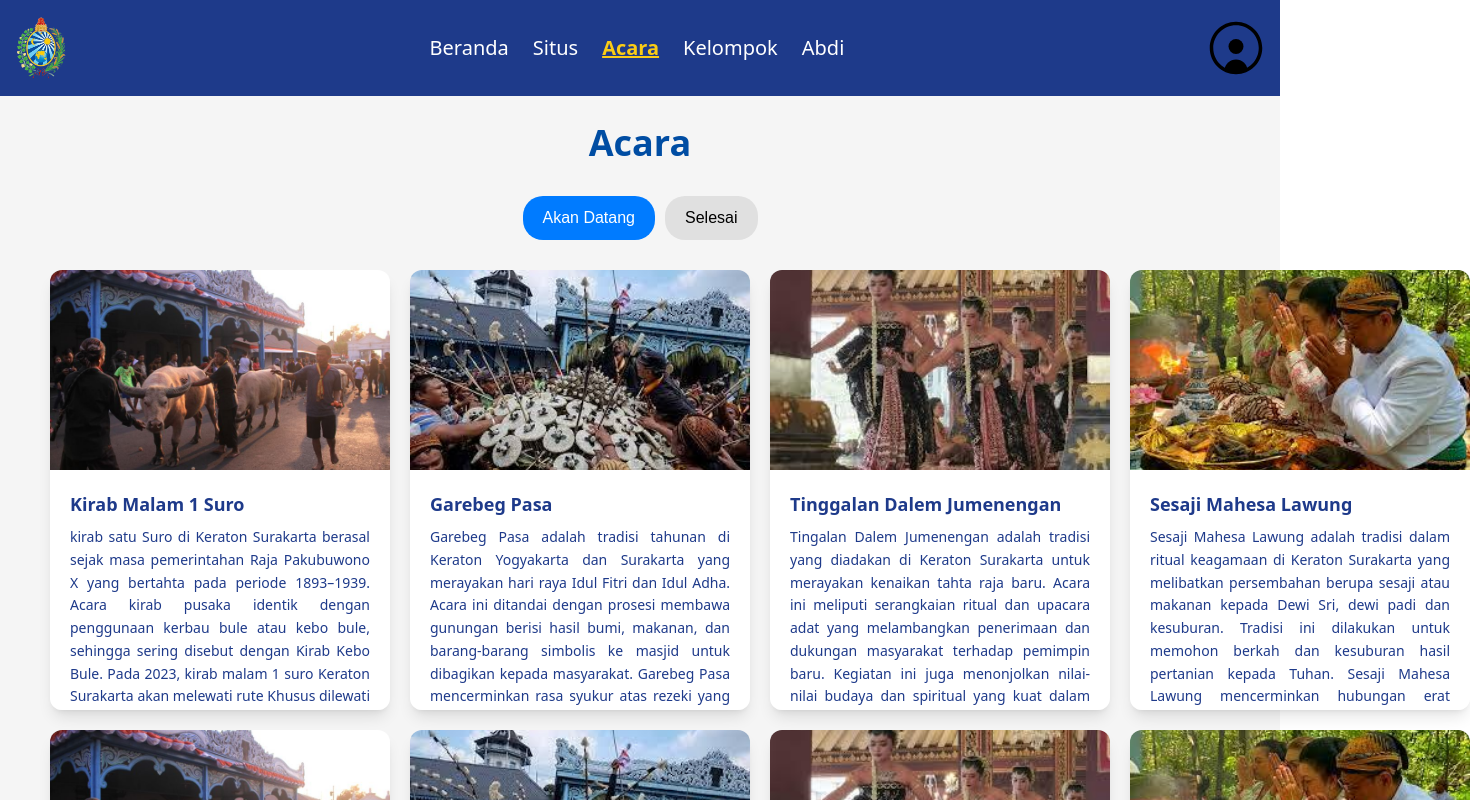
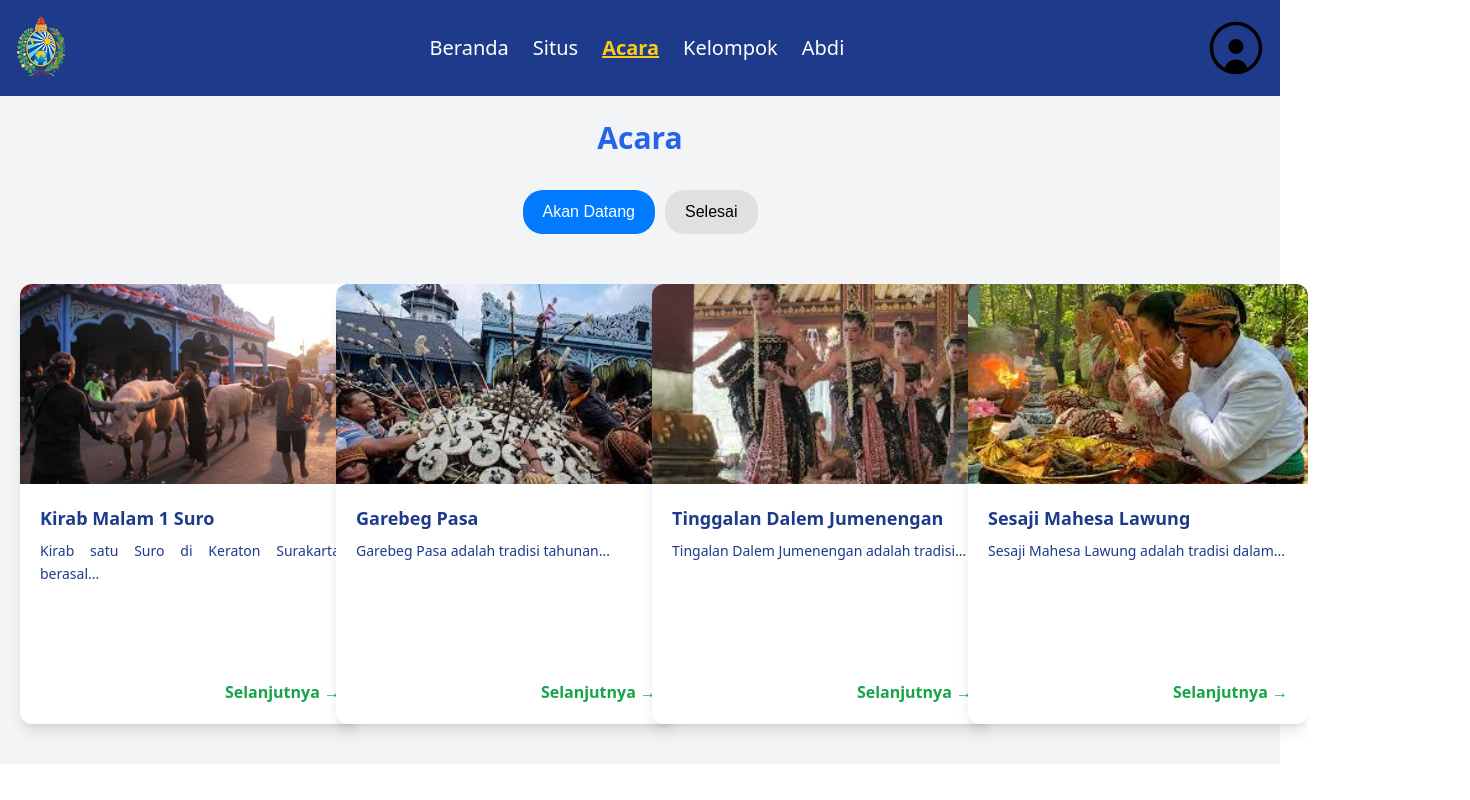
Before and after one commit to Nickskenneth/WebKraton, a SvelteKit app: page /acara/acaraAkanDatang in a window 1280 px wide. Shown: the top 800 px of the page, 1470 px wide, since content can reach past the window. Built offline with nearby package versions, Linux system fonts and the light colour scheme.

Commit message:
benerin landing page, situs, dan acara.

```diff
--- a/src/lib/components/CardAbout.svelte
+++ b/src/lib/components/CardAbout.svelte
@@ -5,7 +5,7 @@
 </script>
 
 <div
-    class="w-[372px] h-[440px] rounded-xl p-6 shadow-lg flex flex-col justify-start items-center"
+    class="w-[340px] h-[440px] rounded-xl p-6 shadow-lg flex flex-col justify-start items-center"
     style="background-color: {bgColor};"
 >
     <img
--- a/src/lib/components/HeroSection.svelte
+++ b/src/lib/components/HeroSection.svelte
@@ -2,20 +2,18 @@
     import CarouselComponent from './Carousel.svelte';
 </script>
 
-<section class="relative bg-cover bg-center h-[700px]" style="background-image: url('/KeratonSoloBG.jpg')">
-    <div class="absolute inset-0 bg-black bg-opacity-50 flex flex-col justify-center items-center text-center text-white h-full w-full">
-        <h1 class="text-4xl md:text-6xl font-bold">Maha Menteri Keraton Surakarta</h1>
+<section class="relative bg-cover bg-center h-[500px] md:h-[700px] w-full bg-[url('/KeratonSoloBG.jpg')]">
+    <div class="absolute inset-0 bg-black bg-opacity-50 flex flex-col justify-center items-center text-center text-white h-full w-full px-4">
+        <h1 class="text-3xl md:text-5xl lg:text-6xl font-bold">Maha Menteri Keraton Surakarta</h1>
         <p class="mt-4 text-lg md:text-2xl">Deskripsi singkat mengenai Maha Menteri Keraton Surakarta</p>
 
         <!-- Carousel di bawah tulisan -->
         <div class="mt-8 text-2xl font-bold">
             Acara Mendatang
         </div>
-        <!-- <div class="mt-8 w-full max-w-screen-xl">
-            <CarouselComponent />
-        </div> -->
     </div>
 </section>
+
 
 <style>
     section {
--- a/src/routes/+page.svelte
+++ b/src/routes/+page.svelte
@@ -23,7 +23,7 @@
 <!-- SECTION ABOUT KERATON -->
 <section class="py-10 px-5 bg-gray-100">
 	<h2 class="text-2xl font-bold text-blue-600 text-center mb-6">Tentang Kraton Solo</h2>
-	<div class="grid grid-cols-1 sm:grid-cols-2 lg:grid-cols-3 gap-6">
+	<div class="grid grid-cols-1 sm:grid-cols-2 lg:grid-cols-3 gap-6 mx-auto max-w-6xl">
 		<CardAbout
 			content="Keraton Surakarta Hadiningrat adalah istana resmi Kesultanan Surakarta, yang didirikan oleh Paku Buwono II pada tahun 1745..."
 			imageSrc="\KeratonSurakartaAbt.jpg"
@@ -46,13 +46,18 @@
 <section class="py-10 px-5 bg-white">
 	<div class="flex justify-between items-center mb-6">
 		<h2 class="text-2xl font-bold text-blue-600">Situs Bersejarah</h2>
-		<ButtonLihatSemua href="/situsBersejarah" label="Lihat Semua" />
+		<ButtonLihatSemua href="\loginKraton" label="Lihat Semua" />
 	</div>
 	<div class="grid grid-cols-1 sm:grid-cols-2 lg:grid-cols-4 gap-6">
-		<CardBesar title="Keraton Surakarta Hadiningrat" content="..." imageSrc="\KeratonSurakarta.jpg" />
-		<CardBesar title="Pesanggerahan Langenharjo" content="..." imageSrc="\Langenharjo.jpg" />
-		<CardBesar title="Bunker Kuno Surakarta" content="..." imageSrc="\BunkerKunoSurakarta.jpg" />
-		<CardBesar title="Umbul Tirto Mulyo" content="..." imageSrc="\UmbulTirtoMulyo.jpg" />
+		<CardBesar
+			title="Keraton Surakarta Hadiningrat"
+			content="..."
+			imageSrc="\KeratonSurakarta.jpg"
+			href="\loginKraton"
+		/>
+		<CardBesar title="Pesanggerahan Langenharjo" content="..." imageSrc="\Langenharjo.jpg" href="\loginKraton"/>
+		<CardBesar title="Bunker Kuno Surakarta" content="..." imageSrc="\BunkerKunoSurakarta.jpg" href="\loginKraton"/>
+		<CardBesar title="Umbul Tirto Mulyo" content="..." imageSrc="\UmbulTirtoMulyo.jpg" href="\loginKraton"/>
 	</div>
 </section>
 
@@ -60,13 +65,18 @@
 <section class="py-10 px-5 bg-gray-100">
 	<div class="flex justify-between items-center mb-6">
 		<h2 class="text-2xl font-bold text-blue-600">Acara</h2>
-		<ButtonLihatSemua href="/acara/acaraAkanDatang" label="Lihat Semua" />
+		<ButtonLihatSemua href="\loginKraton" label="Lihat Semua" />
 	</div>
 	<div class="grid grid-cols-1 sm:grid-cols-2 lg:grid-cols-4 gap-6">
-		<CardBesar title="Kirab Malam 1 Suro" content="..." imageSrc="\Kirab1Suro.jpg" />
-		<CardBesar title="Garebeg Pasa" content="..." imageSrc="\GarebegPasa.jpg" />
-		<CardBesar title="Tinggalan Dalem Jumenengan" content="..." imageSrc="\TinggalanDalemJumenengan.jpg" />
-		<CardBesar title="Sesaji Mahesa Lawung" content="..." imageSrc="\SesajiMahesaLawung.jpg" />
+		<CardBesar title="Kirab Malam 1 Suro" content="..." imageSrc="\Kirab1Suro.jpg" href="\loginKraton"/>
+		<CardBesar title="Garebeg Pasa" content="..." imageSrc="\GarebegPasa.jpg" href="\loginKraton"/>
+		<CardBesar
+			title="Tinggalan Dalem Jumenengan"
+			content="..."
+			imageSrc="\TinggalanDalemJumenengan.jpg"
+			href="\loginKraton"
+		/>
+		<CardBesar title="Sesaji Mahesa Lawung" content="..." imageSrc="\SesajiMahesaLawung.jpg" href="\loginKraton"/>
 	</div>
 </section>
 
@@ -74,13 +84,17 @@
 <section class="py-10 px-5 bg-white">
 	<div class="flex justify-between items-center mb-6">
 		<h2 class="text-2xl font-bold text-blue-600">Organisasi</h2>
-		<ButtonLihatSemua href="/kelompok/organisasi" label="Lihat Semua" />
+		<ButtonLihatSemua href="\loginKraton" label="Lihat Semua" />
 	</div>
 	<div class="grid grid-cols-1 sm:grid-cols-2 lg:grid-cols-4 gap-6">
-		<CardKecil title="Bregada - Prajurit Karaton Surakarta" imageSrc="\Bregada.png" />
-		<CardKecil title="Putri Narpo Wandowo" imageSrc="\PutriNarpoWandowo.jpg" />
-		<CardKecil title="Lembaga Dewan Adat Keraton Surakarta" imageSrc="\LembagaDewanAdatKeratonSurakarta.jpg" />
-		<CardKecil title="Bregada - Prajurit Karaton Surakarta" imageSrc="\Bregada.png" />
+		<CardKecil title="Bregada - Prajurit Karaton Surakarta" imageSrc="\Bregada.png" href="\loginKraton"/>
+		<CardKecil title="Putri Narpo Wandowo" imageSrc="\PutriNarpoWandowo.jpg" href="\loginKraton"/>
+		<CardKecil
+			title="Lembaga Dewan Adat Keraton Surakarta"
+			imageSrc="\LembagaDewanAdatKeratonSurakarta.jpg"
+			href="\loginKraton"
+		/>
+		<CardKecil title="Bregada - Prajurit Karaton Surakarta" imageSrc="\Bregada.png" href="\loginKraton"/>
 	</div>
 </section>
 
@@ -88,16 +102,15 @@
 <section class="py-10 px-5 bg-gray-100">
 	<div class="flex justify-between items-center mb-6">
 		<h2 class="text-2xl font-bold text-blue-600">Komunitas</h2>
-		<ButtonLihatSemua href="/kelompok/komunitas" label="Lihat Semua" />
+		<ButtonLihatSemua href="\loginKraton" label="Lihat Semua" />
 	</div>
 	<div class="grid grid-cols-1 sm:grid-cols-2 lg:grid-cols-4 gap-6">
-		<CardKecil title="Pakasa" imageSrc="\Pakasa.jpg" />
-		<CardKecil title="Sinau Batik" imageSrc="\SinauBatik.jpg" />
-		<CardKecil title="Solo Societeit" imageSrc="\SoloSocieteit.JPG" />
-		<CardKecil title="Pakasa" imageSrc="\Pakasa.jpg" />
+		<CardKecil title="Pakasa" imageSrc="\Pakasa.jpg" href="\loginKraton"/>
+		<CardKecil title="Sinau Batik" imageSrc="\SinauBatik.jpg" href="\loginKraton"/>
+		<CardKecil title="Solo Societeit" imageSrc="\SoloSocieteit.JPG" href="\loginKraton"/>
+		<CardKecil title="Pakasa" imageSrc="\Pakasa.jpg" href="\loginKraton"/>
 	</div>
 </section>
 
 <style>
-	/* Responsive Utility Classes Already Provided by Tailwind CSS */
 </style>
--- a/src/routes/acara/+layout.svelte
+++ b/src/routes/acara/+layout.svelte
@@ -2,49 +2,17 @@
 	import NavBarL from '$lib/components/NavBarL.svelte';
 	import TabNav from '$lib/components/TabNav.svelte';
 
-	// Definisikan array buttons untuk navigasi tab
 	const buttons = [
 		{ text: 'Akan Datang', href: '/acara/acaraAkanDatang' },
-		{ text: 'Selesai', href: '/acara/acaraSelesai' }
+		{ text: 'Selesai', href: '/acara/acaraSelesai' },
 	];
 </script>
 
-<!-- Bagian utama layout -->
-<main>
-	<!-- Tempatkan Navbar di bagian atas -->
-	<slot name="navbar" />
+<main class="bg-white">
 	<NavBarL />
-
-	<!-- Judul halaman -->
-	<h1 class="section-title">Acara</h1>
-
-	<!-- Kontainer untuk TabNav -->
-	<div class="tab-nav-container">
+	<h1 class="text-3xl font-bold text-center text-blue-600 bg-gray-100 py-6">Acara</h1>
+	<div class="bg-gray-100">
 		<TabNav {buttons} />
-		<!-- Panggil komponen TabNav dan operkan buttons -->
 	</div>
-
-	<!-- Tempat untuk memuat konten halaman (dari masing-masing page) -->
 	<slot />
 </main>
-
-<style>
-	/* Gaya untuk kontainer TabNav */
-	.tab-nav-container {
-		/* margin-bottom: 20px; */
-		display: flex;
-		justify-content: center; /* Posisikan navigasi tab di tengah */
-		background-color: #f5f5f5;
-	}
-
-	/* Gaya untuk judul halaman */
-	.section-title {
-		font-size: 36px;
-		font-weight: bold;
-		text-align: center;
-		color: #004da3;
-		background-color: #f5f5f5;
-		padding-top:20px ;
-		padding-bottom: 16px;
-	}
-</style>
--- a/src/routes/acara/acaraAkanDatang/+page.svelte
+++ b/src/routes/acara/acaraAkanDatang/+page.svelte
@@ -1,98 +1,46 @@
 <script>
-	import CardBesar from '$lib/components/CardBesar.svelte'; // Import CardBesar untuk menampilkan acara
-	import NavBarL from '$lib/components/NavBarL.svelte';
+	import CardBesar from '$lib/components/CardBesar.svelte';
+
+	let acaraList = [
+		{
+			title: 'Kirab Malam 1 Suro',
+			content: 'Kirab satu Suro di Keraton Surakarta berasal...',
+			imageSrc: '/Kirab1Suro.jpg',
+			href: '/detailAcara'
+		},
+		{
+			title: 'Garebeg Pasa',
+			content: 'Garebeg Pasa adalah tradisi tahunan...',
+			imageSrc: '/GarebegPasa.jpg',
+			href: '/detailAcara'
+		},
+		{
+			title: 'Tinggalan Dalem Jumenengan',
+			content: 'Tingalan Dalem Jumenengan adalah tradisi...',
+			imageSrc: '/TinggalanDalemJumenengan.jpg',
+			href: '/detailAcara'
+		},
+		{
+			title: 'Sesaji Mahesa Lawung',
+			content: 'Sesaji Mahesa Lawung adalah tradisi dalam...',
+			imageSrc: '/SesajiMahesaLawung.jpg',
+			href: '/detailAcara'
+		}
+	];
 </script>
 
-<!-- <NavBarL /> -->
-
-<section class="acara-page">
-	<!-- <h2 class="section-title">Acara akan Datang</h2> -->
-
-	<!-- <div class="section-header">
-		<div class="filter-buttons">
-			<button class="filter-btn active">Akan Datang</button>
-			<button class="filter-btn">Selesai</button>
+<section class="bg-gray-100 py-10 px-5">
+	<div class="container mx-auto">
+		<!-- Grid Card -->
+		<div class="grid grid-cols-1 sm:grid-cols-2 lg:grid-cols-3 xl:grid-cols-4 gap-6">
+			{#each acaraList as acara}
+				<CardBesar
+					title={acara.title}
+					content={acara.content}
+					imageSrc={acara.imageSrc}
+					href={acara.href}
+				/>
+			{/each}
 		</div>
-	</div> -->
-
-	<div class="grid-layout">
-		<CardBesar
-			title="Kirab Malam 1 Suro"
-			content="kirab satu Suro di Keraton Surakarta berasal sejak masa pemerintahan Raja Pakubuwono X yang bertahta pada periode 1893–1939. Acara kirab pusaka identik dengan penggunaan kerbau bule atau kebo bule, sehingga sering disebut dengan Kirab Kebo Bule. Pada 2023, kirab malam 1 suro Keraton Surakarta akan melewati rute Khusus dilewati sama seperti tahun-tahun sebelumnya."
-			imageSrc="\Kirab1Suro.jpg"
-			href="\detailAcara"
-		/>
-		<CardBesar
-			title="Garebeg Pasa"
-			content="Garebeg Pasa adalah tradisi tahunan di Keraton Yogyakarta dan Surakarta yang merayakan hari raya Idul Fitri dan Idul Adha. Acara ini ditandai dengan prosesi membawa gunungan berisi hasil bumi, makanan, dan barang-barang simbolis ke masjid untuk dibagikan kepada masyarakat. Garebeg Pasa mencerminkan rasa syukur atas rezeki yang diterima serta menguatkan hubungan antara keraton dan rakyat."
-			imageSrc="\GarebegPasa.jpg"
-			href="\detailAcara"
-		/>
-		<CardBesar
-			title="Tinggalan Dalem Jumenengan"
-			content="Tingalan Dalem Jumenengan adalah tradisi yang diadakan di Keraton Surakarta untuk merayakan kenaikan tahta raja baru. Acara ini meliputi serangkaian ritual dan upacara adat yang melambangkan penerimaan dan dukungan masyarakat terhadap pemimpin baru. Kegiatan ini juga menonjolkan nilai-nilai budaya dan spiritual yang kuat dalam masyarakat Jawa."
-			imageSrc="\TinggalanDalemJumenengan.jpg"
-			href="\detailAcara"
-		/>
-		<CardBesar
-			title="Sesaji Mahesa Lawung"
-			content="Sesaji Mahesa Lawung adalah tradisi dalam ritual keagamaan di Keraton Surakarta yang melibatkan persembahan berupa sesaji atau makanan kepada Dewi Sri, dewi padi dan kesuburan. Tradisi ini dilakukan untuk memohon berkah dan kesuburan hasil pertanian kepada Tuhan. Sesaji Mahesa Lawung mencerminkan hubungan erat antara masyarakat dengan alam dan budaya pertanian Jawa."
-			imageSrc="\SesajiMahesaLawung.jpg"
-			href="\detailAcara"
-		/>
-		<CardBesar
-			title="Kirab Malam 1 Suro"
-			content="kirab satu Suro di Keraton Surakarta berasal sejak masa pemerintahan Raja Pakubuwono X yang bertahta pada periode 1893–1939. Acara kirab pusaka identik dengan penggunaan kerbau bule atau kebo bule, sehingga sering disebut dengan Kirab Kebo Bule. Pada 2023, kirab malam 1 suro Keraton Surakarta akan melewati rute Khusus dilewati sama seperti tahun-tahun sebelumnya."
-			imageSrc="\Kirab1Suro.jpg"
-			href="\detailAcara"
-		/>
-		<CardBesar
-			title="Garebeg Pasa"
-			content="Garebeg Pasa adalah tradisi tahunan di Keraton Yogyakarta dan Surakarta yang merayakan hari raya Idul Fitri dan Idul Adha. Acara ini ditandai dengan prosesi membawa gunungan berisi hasil bumi, makanan, dan barang-barang simbolis ke masjid untuk dibagikan kepada masyarakat. Garebeg Pasa mencerminkan rasa syukur atas rezeki yang diterima serta menguatkan hubungan antara keraton dan rakyat."
-			imageSrc="\GarebegPasa.jpg"
-			href="\detailAcara"
-		/>
-		<CardBesar
-			title="Tinggalan Dalem Jumenengan"
-			content="Tingalan Dalem Jumenengan adalah tradisi yang diadakan di Keraton Surakarta untuk merayakan kenaikan tahta raja baru. Acara ini meliputi serangkaian ritual dan upacara adat yang melambangkan penerimaan dan dukungan masyarakat terhadap pemimpin baru. Kegiatan ini juga menonjolkan nilai-nilai budaya dan spiritual yang kuat dalam masyarakat Jawa."
-			imageSrc="\TinggalanDalemJumenengan.jpg"
-			href="\detailAcara"
-		/>
-		<CardBesar
-			title="Sesaji Mahesa Lawung"
-			content="Sesaji Mahesa Lawung adalah tradisi dalam ritual keagamaan di Keraton Surakarta yang melibatkan persembahan berupa sesaji atau makanan kepada Dewi Sri, dewi padi dan kesuburan. Tradisi ini dilakukan untuk memohon berkah dan kesuburan hasil pertanian kepada Tuhan. Sesaji Mahesa Lawung mencerminkan hubungan erat antara masyarakat dengan alam dan budaya pertanian Jawa."
-			imageSrc="\SesajiMahesaLawung.jpg"
-			href="\detailAcara"
-		/>
 	</div>
 </section>
-
-<style>
-	.acara-page {
-		padding: 20px 40px;
-		background-color: #f5f5f5;
-		max-width: 100%; /* Pastikan lebar maksimalnya 100% */
-		margin: 0 auto; /* Tengah secara horizontal */
-	}
-
-	.grid-layout {
-		display: grid;
-		grid-template-columns: repeat(4, 1fr); /* 4 card per baris */
-		gap: 20px;
-		width: 100%; /* Buat grid memenuhi lebar penuh */
-		padding-left: 10px;
-		padding-right: 10px;
-	}
-
-	@media (max-width: 1200px) {
-		.grid-layout {
-			grid-template-columns: repeat(2, 1fr);
-		}
-	}
-
-	@media (max-width: 768px) {
-		.grid-layout {
-			grid-template-columns: 1fr;
-		}
-	}
-</style>
--- a/src/routes/acara/acaraSelesai/+page.svelte
+++ b/src/routes/acara/acaraSelesai/+page.svelte
@@ -1,84 +1,46 @@
 <script>
-	import CardBesar from '$lib/components/CardBesar.svelte'; // Import CardBesar untuk menampilkan acara
-	import NavBarL from '$lib/components/NavBarL.svelte';
+	import CardBesar from '$lib/components/CardBesar.svelte';
+
+	const acaraList = [
+		{
+			title: 'Sesaji Mahesa Lawung',
+			content: 'Sesaji Mahesa Lawung adalah tradisi dalam ritual keagamaan...',
+			imageSrc: '/SesajiMahesaLawung.jpg',
+			href: '/detailAcara'
+		},
+		{
+			title: 'Tinggalan Dalem Jumenengan',
+			content: 'Tinggalan Dalem Jumenengan adalah tradisi...',
+			imageSrc: '/TinggalanDalemJumenengan.jpg',
+			href: '/detailAcara'
+		},
+		{
+			title: 'Garebeg Pasa',
+			content: 'Garebeg Pasa adalah tradisi tahunan...',
+			imageSrc: '/GarebegPasa.jpg',
+			href: '/detailAcara'
+		},
+		{
+			title: 'Kirab Malam 1 Suro',
+			content: 'Kirab malam 1 Suro di Keraton Surakarta berasal...',
+			imageSrc: '/Kirab1Suro.jpg',
+			href: '/detailAcara'
+		}
+	];
 </script>
 
-<section class="acara-page">
-	<div class="grid-layout">
-		<CardBesar
-			title="Sesaji Mahesa Lawung"
-			content="Sesaji Mahesa Lawung adalah tradisi dalam ritual keagamaan di Keraton Surakarta yang melibatkan persembahan berupa sesaji atau makanan kepada Dewi Sri, dewi padi dan kesuburan. Tradisi ini dilakukan untuk memohon berkah dan kesuburan hasil pertanian kepada Tuhan. Sesaji Mahesa Lawung mencerminkan hubungan erat antara masyarakat dengan alam dan budaya pertanian Jawa."
-			imageSrc="\SesajiMahesaLawung.jpg"
-			href="\detailAcara"
-		/>
-		<CardBesar
-			title="Tinggalan Dalem Jumenengan"
-			content="Tingalan Dalem Jumenengan adalah tradisi yang diadakan di Keraton Surakarta untuk merayakan kenaikan tahta raja baru. Acara ini meliputi serangkaian ritual dan upacara adat yang melambangkan penerimaan dan dukungan masyarakat terhadap pemimpin baru. Kegiatan ini juga menonjolkan nilai-nilai budaya dan spiritual yang kuat dalam masyarakat Jawa."
-			imageSrc="\TinggalanDalemJumenengan.jpg"
-			href="\detailAcara"
-		/>
-		<CardBesar
-			title="Garebeg Pasa"
-			content="Garebeg Pasa adalah tradisi tahunan di Keraton Yogyakarta dan Surakarta yang merayakan hari raya Idul Fitri dan Idul Adha. Acara ini ditandai dengan prosesi membawa gunungan berisi hasil bumi, makanan, dan barang-barang simbolis ke masjid untuk dibagikan kepada masyarakat. Garebeg Pasa mencerminkan rasa syukur atas rezeki yang diterima serta menguatkan hubungan antara keraton dan rakyat."
-			imageSrc="\GarebegPasa.jpg"
-			href="\detailAcara"
-		/>
-		<CardBesar
-			title="Kirab Malam 1 Suro"
-			content="kirab satu Suro di Keraton Surakarta berasal sejak masa pemerintahan Raja Pakubuwono X yang bertahta pada periode 1893–1939. Acara kirab pusaka identik dengan penggunaan kerbau bule atau kebo bule, sehingga sering disebut dengan Kirab Kebo Bule. Pada 2023, kirab malam 1 suro Keraton Surakarta akan melewati rute Khusus dilewati sama seperti tahun-tahun sebelumnya."
-			imageSrc="\Kirab1Suro.jpg"
-			href="\detailAcara"
-		/>
-		<CardBesar
-			title="Sesaji Mahesa Lawung"
-			content="Sesaji Mahesa Lawung adalah tradisi dalam ritual keagamaan di Keraton Surakarta yang melibatkan persembahan berupa sesaji atau makanan kepada Dewi Sri, dewi padi dan kesuburan. Tradisi ini dilakukan untuk memohon berkah dan kesuburan hasil pertanian kepada Tuhan. Sesaji Mahesa Lawung mencerminkan hubungan erat antara masyarakat dengan alam dan budaya pertanian Jawa."
-			imageSrc="\SesajiMahesaLawung.jpg"
-			href="\detailAcara"
-		/>
-		<CardBesar
-			title="Tinggalan Dalem Jumenengan"
-			content="Tingalan Dalem Jumenengan adalah tradisi yang diadakan di Keraton Surakarta untuk merayakan kenaikan tahta raja baru. Acara ini meliputi serangkaian ritual dan upacara adat yang melambangkan penerimaan dan dukungan masyarakat terhadap pemimpin baru. Kegiatan ini juga menonjolkan nilai-nilai budaya dan spiritual yang kuat dalam masyarakat Jawa."
-			imageSrc="\TinggalanDalemJumenengan.jpg"
-			href="\detailAcara"
-		/>
-		<CardBesar
-			title="Garebeg Pasa"
-			content="Garebeg Pasa adalah tradisi tahunan di Keraton Yogyakarta dan Surakarta yang merayakan hari raya Idul Fitri dan Idul Adha. Acara ini ditandai dengan prosesi membawa gunungan berisi hasil bumi, makanan, dan barang-barang simbolis ke masjid untuk dibagikan kepada masyarakat. Garebeg Pasa mencerminkan rasa syukur atas rezeki yang diterima serta menguatkan hubungan antara keraton dan rakyat."
-			imageSrc="\GarebegPasa.jpg"
-			href="\detailAcara"
-		/>
-		<CardBesar
-			title="Kirab Malam 1 Suro"
-			content="kirab satu Suro di Keraton Surakarta berasal sejak masa pemerintahan Raja Pakubuwono X yang bertahta pada periode 1893–1939. Acara kirab pusaka identik dengan penggunaan kerbau bule atau kebo bule, sehingga sering disebut dengan Kirab Kebo Bule. Pada 2023, kirab malam 1 suro Keraton Surakarta akan melewati rute Khusus dilewati sama seperti tahun-tahun sebelumnya."
-			imageSrc="\Kirab1Suro.jpg"
-			href="\detailAcara"
-		/>
+<section class="bg-gray-100 py-10 px-5">
+	<div class="container mx-auto">
+		<!-- Grid Card -->
+		<div class="grid grid-cols-1 sm:grid-cols-2 lg:grid-cols-3 xl:grid-cols-4 gap-6">
+			{#each acaraList as acara}
+				<CardBesar
+					title={acara.title}
+					content={acara.content}
+					imageSrc={acara.imageSrc}
+					href={acara.href}
+				/>
+			{/each}
+		</div>
 	</div>
 </section>
-
-<style>
-	.acara-page {
-		padding: 20px 40px; /* Padding kiri-kanan di sini */
-		background-color: #f5f5f5;
-	}
-
-	.grid-layout {
-		display: grid;
-		grid-template-columns: repeat(4, 1fr); /* 4 card per baris */
-		gap: 20px;
-		padding-left: 10px;
-		padding-right: 10px;
-	}
-
-	@media (max-width: 1200px) {
-		.grid-layout {
-			grid-template-columns: repeat(2, 1fr);
-		}
-	}
-
-	@media (max-width: 768px) {
-		.grid-layout {
-			grid-template-columns: 1fr;
-		}
-	}
-</style>
--- a/src/routes/situsBersejarah/+page.svelte
+++ b/src/routes/situsBersejarah/+page.svelte
@@ -60,7 +60,11 @@
 
 <NavBarL />
 <section class="p-8 bg-gray-100">
-	<h1 class="text-3xl font-bold text-blue-600 text-center mb-8">Situs Bersejarah</h1>
+	<div class="max-w-screen-xl mx-auto">
+		<!-- Header section with title and button -->
+		<div class="flex justify-center items-center mb-6">
+			<h1 class="text-3xl font-bold text-blue-600 text-center">Situs Bersejarah</h1>
+		</div>
 
 		<!-- Search bar -->
 		<div class="flex justify-center mb-6">
@@ -73,7 +77,7 @@
 		</div>
 
 		<!-- Display filtered list of historical sites -->
-	<div class="grid grid-cols-1 sm:grid-cols-2 lg:grid-cols-3 gap-6 mx-auto max-w-screen-xl px-4">
+		<div class="grid grid-cols-1 sm:grid-cols-2 lg:grid-cols-3 gap-6">
 			{#each filteredSitusList as situs}
 				<CardBesar
 					title={situs.title}
@@ -83,8 +87,5 @@
 				/>
 			{/each}
 		</div>
+	</div>
 </section>
-
-<style>
-	/* Tidak diperlukan styling manual karena semuanya menggunakan Tailwind CSS */
-</style>
```
Also changed, not shown: src/routes/beranda/+page.svelte (+19 -8 lines). Lines whose indentation alone changed are shown as unchanged.
